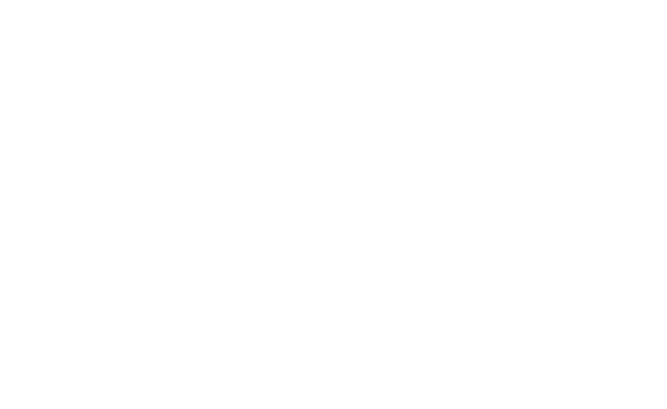
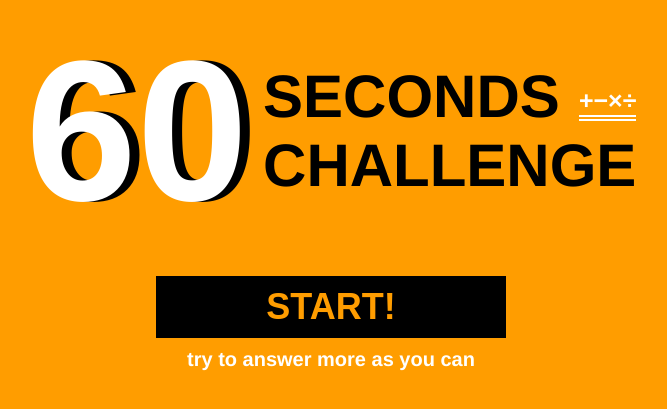
Before and after one commit to kir7741/vue-arithmetic-game, a Vue app: page / in a window 1280 px wide. Shown: the part 207-616 px from the top of the page, without its empty margins (309-976 px from the left). Built offline with nearby package versions, Linux system fonts and the light colour scheme.

Commit message:
完成開始畫面 UI

```diff
--- a/src/App.vue
+++ b/src/App.vue
@@ -1,9 +1,8 @@
 <template>
   <div id="app">
-    <Layout />
+    <Layout/>
   </div>
 </template>
-
 <script>
 import Layout from './components/Layout.vue'
 
@@ -27,4 +26,14 @@
   -webkit-font-smoothing: antialiased;
   -moz-osx-font-smoothing: grayscale;
 }
+.btn-group {
+  text-align: center;
+}
+button {
+  border: 0;
+  cursor: pointer;
+  &:focus {
+    outline: none;
+  }
+}
 </style>
--- a/src/components/Layout.vue
+++ b/src/components/Layout.vue
@@ -1,19 +1,39 @@
 <template>
   <div class="wrapper">
-
+    <div class="inner-wrapper">
+      <Start/>
+    </div>
   </div>
 </template>
 
 <script>
+// Components
+import Start from './Start.vue';
+
 export default {
-  name: 'Layout'
+  name: 'Layout',
+  components: {
+    Start
+  }
 }
 </script>
 
 <style scoped lang="scss">
+@import '../scss/mixin.scss';
 .wrapper {
   height: 100vh;
   min-height: 600px;
+  background-color: $primaryOrange;
 }
-
+.inner-wrapper {
+  display: flex;
+  align-items: center;
+  justify-content: center;
+  padding: 20px;
+  height: 100%;
+}
+@media all and (min-width: 767px) {
+  .inner-wrapper {
+  }
+}
 </style>
--- a/src/components/Start.vue
+++ b/src/components/Start.vue
@@ -0,0 +1,134 @@
+<template>
+  <div>
+
+    <!-- logo 區域開始 -->
+    <h1 class="logo">
+      <div>60</div>
+      <div>
+        <span>SECONDS</span>
+        <span>CHALLENGE</span>
+        <span class="sign">+−×÷</span>
+      </div>
+    </h1>
+    <!-- logo 區域結束 -->
+
+    <!-- 按鈕區域開始 -->
+    <div class="btn-group">
+      <button type="button">
+        START!
+      </button>
+      <p>try to answer more as you can</p>
+    </div>
+    <!-- 按鈕區域結束 -->
+
+  </div>
+</template>
+
+<script>
+export default {
+  name: 'Start'
+}
+</script>
+
+<style scoped lang="scss">
+@import '../scss/mixin.scss';
+.logo {
+  display: flex;
+  justify-content: center;
+  margin: 0;
+  font-weight: $primaryFontWeight;
+  div:nth-child(1) {
+    margin-right: 10px;
+    color: $white;
+    font-size: 95px;
+    text-shadow: 5px 0px $black;
+  }
+  div:nth-child(2) {
+    display: flex;
+    flex-direction: column;
+    justify-content: center;
+    position: relative;
+    font-size: 35px;
+  }
+  .sign {
+    position: absolute;
+    top: 22px;
+    right: 0;
+    border-bottom: 6px double $white;
+    color: $white;
+    font-size: 14px;
+  }
+}
+.btn-group {
+  margin-top: 30px;
+  button {
+    padding: 10px 30px;
+    width: 100%;
+    background-color: $black;
+    color: $primaryOrange;
+    font-weight: $primaryFontWeight;
+    font-size: 20px;
+    transition: all 0.5s;
+    &:hover {
+      background-color: $white;
+      color: $black;
+    }
+  }
+  p {
+    margin: 10px 0 0 0;
+    color: $white;
+    font-size: 18px;
+    font-weight: bold;
+  }
+}
+@media all and (min-width: 768px) {
+  .logo {
+    div:nth-child(1) {
+      margin-right: 15px;
+      font-size: 150px;
+      text-shadow: 8px 0px $black;
+    }
+    div:nth-child(2) {
+      font-size: 55px;
+    }
+    .sign {
+      top: 40px;
+      font-size: 23px;
+    }
+  }
+  .btn-group {
+    button {
+      width: 350px;
+      font-size: 30px;
+    }
+    p {
+      font-size: 18px;
+    }
+  }
+
+}
+@media all and (min-width: 1024px) {
+  .logo {
+    div:nth-child(1) {
+      margin-right: 15px;
+      font-size: 200px;
+      text-shadow: 10px 0px $black;
+    }
+    div:nth-child(2) {
+      font-size: 60px;
+    }
+    .sign {
+      top: 70px;
+      font-size: 25px;
+    }
+  }
+  .btn-group {
+    button {
+      font-size: 36px;
+    }
+    p {
+      font-size: 20px;
+    }
+  }
+}
+</style>
--- /dev/null
+++ b/src/scss/_mixin.scss
@@ -0,0 +1,5 @@
+$primaryOrange: #FF9D00;
+$white: #ffffff;
+$black: #000000;
+
+$primaryFontWeight: 700;
```
